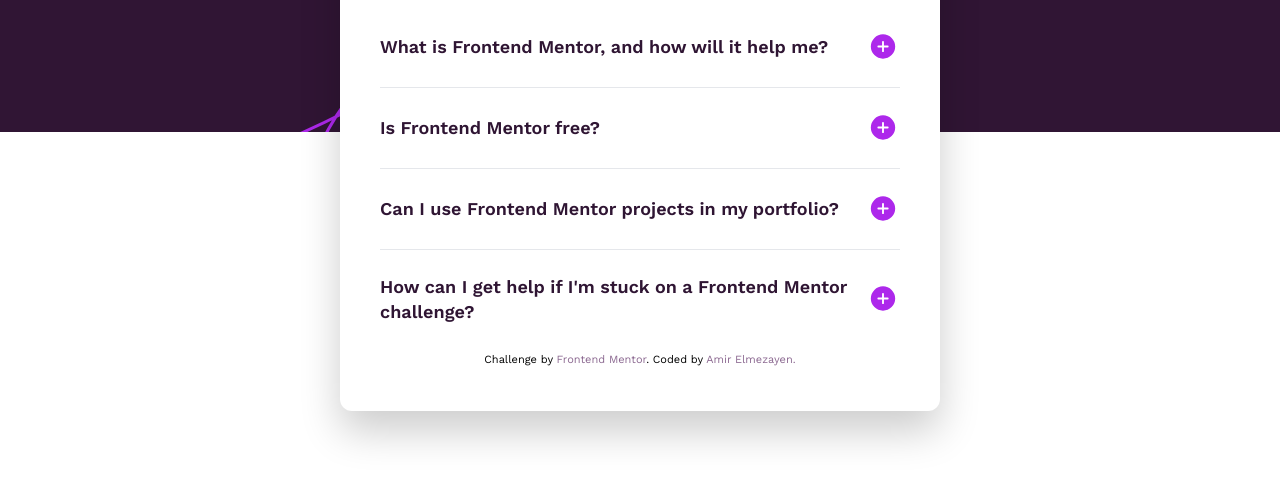
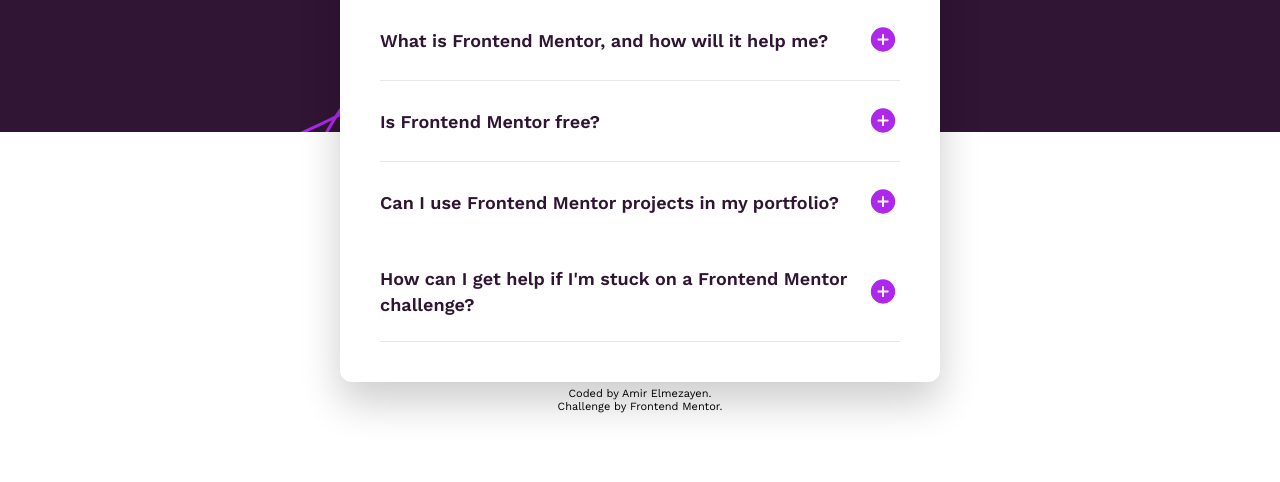
Before and after one commit to AmirElmzyn/Simple-FAQ, a plain HTML site: page index.html in a window 1280 px wide. Shown: the part 268-750 px from the top of the page. Drawn offline with nearby package versions, Linux system fonts and the light colour scheme.

Commit message:
index.html

```diff
--- a/index.html
+++ b/index.html
@@ -75,13 +75,14 @@
           support from other community members.
         </div>
       </div>
-      <div class="attribution">
+    </div>
+    <footer class="attribution">
+      <p>Coded by <span>Amir Elmezayen.</span></p>
+      <p>
         Challenge by
-        <a href="https://www.frontendmentor.io?ref=challenge" target="_blank"
-          >Frontend Mentor</a
-        >. Coded by <a href="#">Amir Elmezayen.</a>
-      </div>
-    </div>
+        <span>Frontend Mentor.</span>
+      </p>
+    </footer>
     <script src="app.js"></script>
   </body>
 </html>
```
